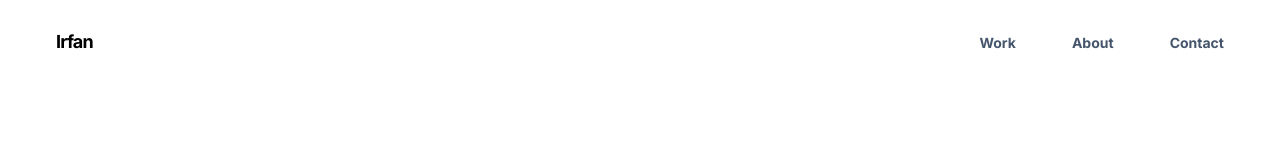
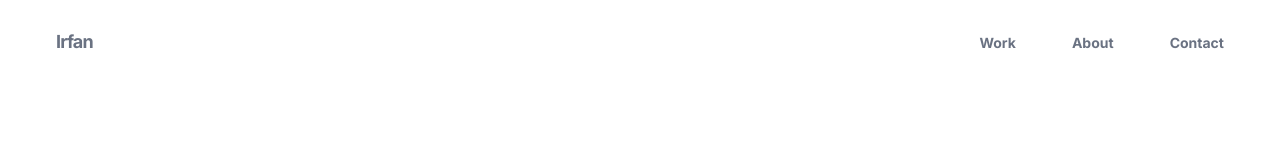
Before and after one commit to MohammedIrfan244/portfolio_next, a Next.js app: page / in a window 1280 px wide. Shown: the top 160 px of the page. Built offline with nearby package versions, Linux system fonts and the light colour scheme.

Commit message:
fixed coloring in navbar

```diff
--- a/src/component/layout/Navbar.tsx
+++ b/src/component/layout/Navbar.tsx
@@ -43,7 +43,7 @@ function Navbar() {
           transition={{ duration: 0.5 }}
           href="#"
           onClick={(e) => handleSmoothScroll(e, "top")}
-          className="text-lg tracking-tighter cursor-none relative px-4 py-1 rounded-xl overflow-hidden"
+          className="text-lg tracking-tighter cursor-none text-gray-500 relative px-4 py-1 rounded-xl overflow-hidden"
         >
           Irfan
         </motion.a>
@@ -63,7 +63,7 @@ function Navbar() {
               transition={{ duration: 0.5, delay: item.delay }}
               href={item.href}
               onClick={(e) => handleSmoothScroll(e, item.href)}
-              className="text-sm cursor-none relative z-10 px-4 py-1 rounded-xl text-slate-600 overflow-hidden"
+              className="text-sm cursor-none relative z-10 px-4 py-1 rounded-xl text-gray-500 overflow-hidden"
             >
               {item.label}
             </motion.a>
```
